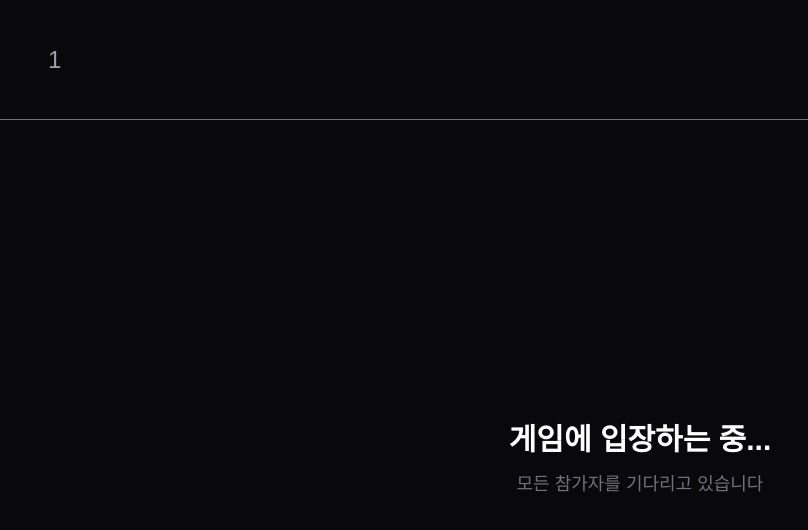
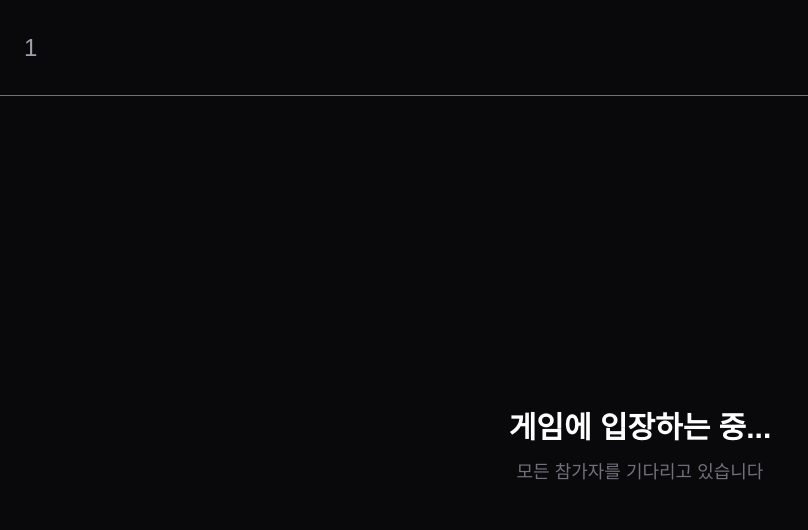
Before and after one commit to acrylic-ap/quiz_game, a Next.js app: page /game/1 in a window 1280 px wide. Shown: the top 530 px of the page, without its empty margins (0-808 px from the left). Built offline with nearby package versions, Linux system fonts and the light colour scheme; no server answers; the database is empty; a web font is replaced by a local one.

Commit message:
style: 레이아웃 수정

```diff
--- a/app/game/[id]/_components/GameHeader.tsx
+++ b/app/game/[id]/_components/GameHeader.tsx
@@ -5,19 +5,14 @@ interface GameHeaderProps {
 
 export const GameHeader = ({ roomId, title }: GameHeaderProps) => {
   return (
-    <header className="relative h-[15%] w-full shrink-0">
-      {/* ID */}
-      <div className="absolute left-[3.75%] top-1/2 -translate-y-1/2">
+    <header className="flex h-[12%] w-full shrink-0 items-center border-b border-zinc-500">
+      <div className="flex items-center gap-8 pl-6">
+        {/* ID */}
         <span className="text-2xl font-medium text-zinc-400">{roomId}</span>
-      </div>
 
-      {/* 제목 */}
-      <div className="absolute left-[17%] top-1/2 -translate-y-1/2">
+        {/* 제목 */}
         <span className="text-2xl font-medium text-white">{title}</span>
       </div>
-
-      {/* 구분선 */}
-      <div className="absolute inset-x-0 bottom-0 h-px bg-zinc-500" />
     </header>
   );
 };
```
